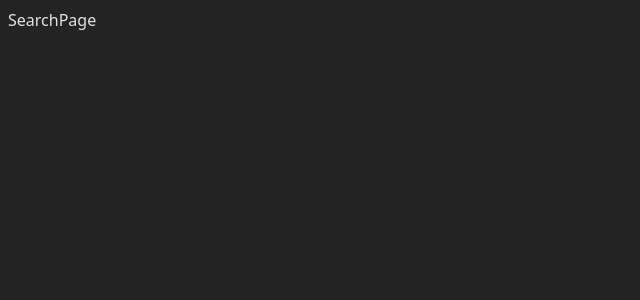
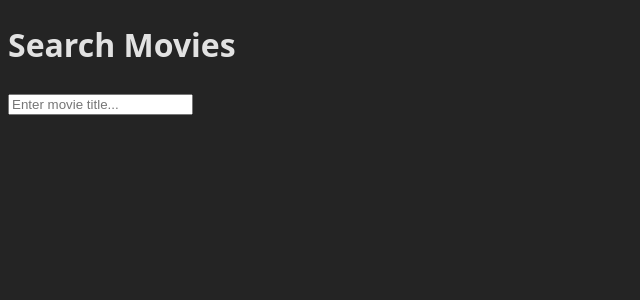
Before and after one commit to makerofdanse/omdbapi-webui-exam, a React (Vite) app: page / in a window 1280 px wide. Shown: the top 300 px of the page, without its empty margins (0-640 px from the left). Built offline with nearby package versions, Linux system fonts and the light colour scheme.

Commit message:
feat: implement searching movies, viewing details

```diff
--- a/src/pages/MoviePage.tsx
+++ b/src/pages/MoviePage.tsx
@@ -1,3 +1,34 @@
+import { useQuery } from "@tanstack/react-query";
+import { useParams } from "react-router-dom";
+import { getMovieDetails, type MovieDetails } from "../api/omdbApi";
+
 export default function MoviePage() {
-    return <div>Movie Page</div>;
+    const { id } = useParams<{ id: string }>();
+    const { data, isLoading, error } = useQuery<MovieDetails>({
+        queryKey: ["movie", id],
+        queryFn: () => getMovieDetails(id!),
+    });
+    if (isLoading) return <p>loading...</p>;
+    if (error) return <p>something broke: {error.message}</p>;
+    return (
+        <div className="movie-page">
+            <h1>{data!.Title}</h1>
+            <img src={data!.Poster} alt={`${data!.Title} poster`} />
+            <p>
+                <strong>year:</strong> {data!.Year}
+            </p>
+            <p>
+                <strong>genre:</strong> {data!.Genre}
+            </p>
+            <p>
+                <strong>plot:</strong> {data!.Plot}
+            </p>
+            <p>
+                <strong>director:</strong> {data!.Director}
+            </p>
+            <p>
+                <strong>actors:</strong> {data!.Actors}
+            </p>
+        </div>
+    );
 }
--- a/src/pages/SearchPage.tsx
+++ b/src/pages/SearchPage.tsx
@@ -1,3 +1,41 @@
+import { useQuery } from "@tanstack/react-query";
+import { useState } from "react";
+import { Link } from "react-router-dom";
+import { searchMovies } from "../api/omdbApi";
+import type { SearchResponse } from "../api/omdbApi";
+
 export default function SearchPage() {
-    return <div>SearchPage</div>;
+    const [searchQuery, setSearchQuery] = useState<string>("");
+    const { data, isLoading, error } = useQuery<SearchResponse>({
+        queryKey: ["movies", searchQuery],
+        queryFn: () => searchMovies(searchQuery),
+        enabled: !!searchQuery,
+    });
+
+    return (
+        <div className="search-page">
+            <h1>Search Movies</h1>
+            <input
+                type="text"
+                value={searchQuery}
+                onChange={(e) => setSearchQuery(e.target.value)}
+                placeholder="Enter movie title..."
+                className="search-input"
+            />
+            {isLoading && <p>loading...</p>}
+            {error && <p>something broke: {error.message}</p>}
+            {data?.Search && (
+                <ul className="movie-list">
+                    {data.Search.map((movie) => (
+                        <li key={movie.imdbID}>
+                            <Link to={`/movie/${movie.imdbID}`}>
+                                {movie.Title} ({movie.Year})
+                            </Link>
+                            {/* <img src={movie.Poster} /> */}
+                        </li>
+                    ))}
+                </ul>
+            )}
+        </div>
+    );
 }
```
